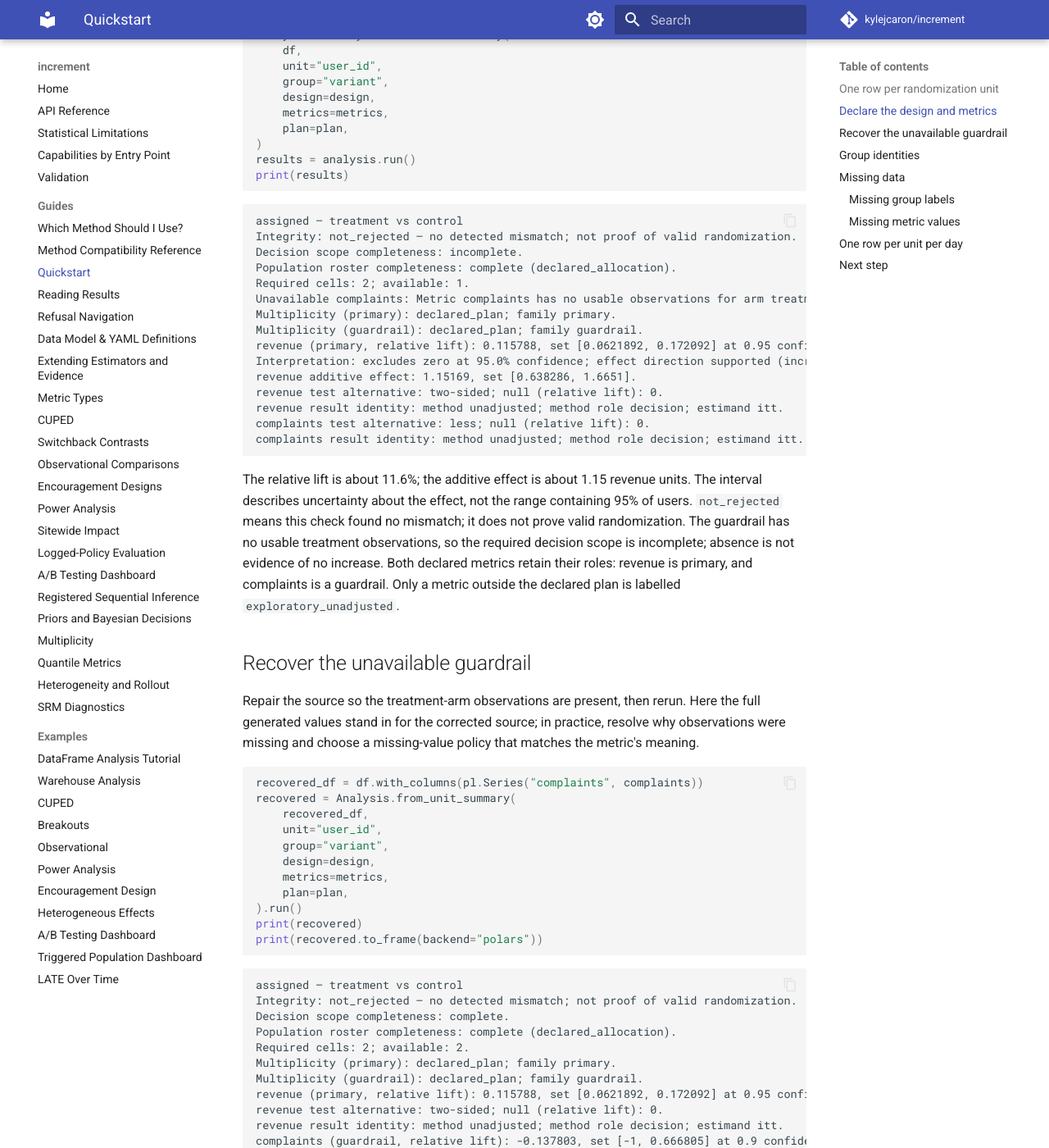
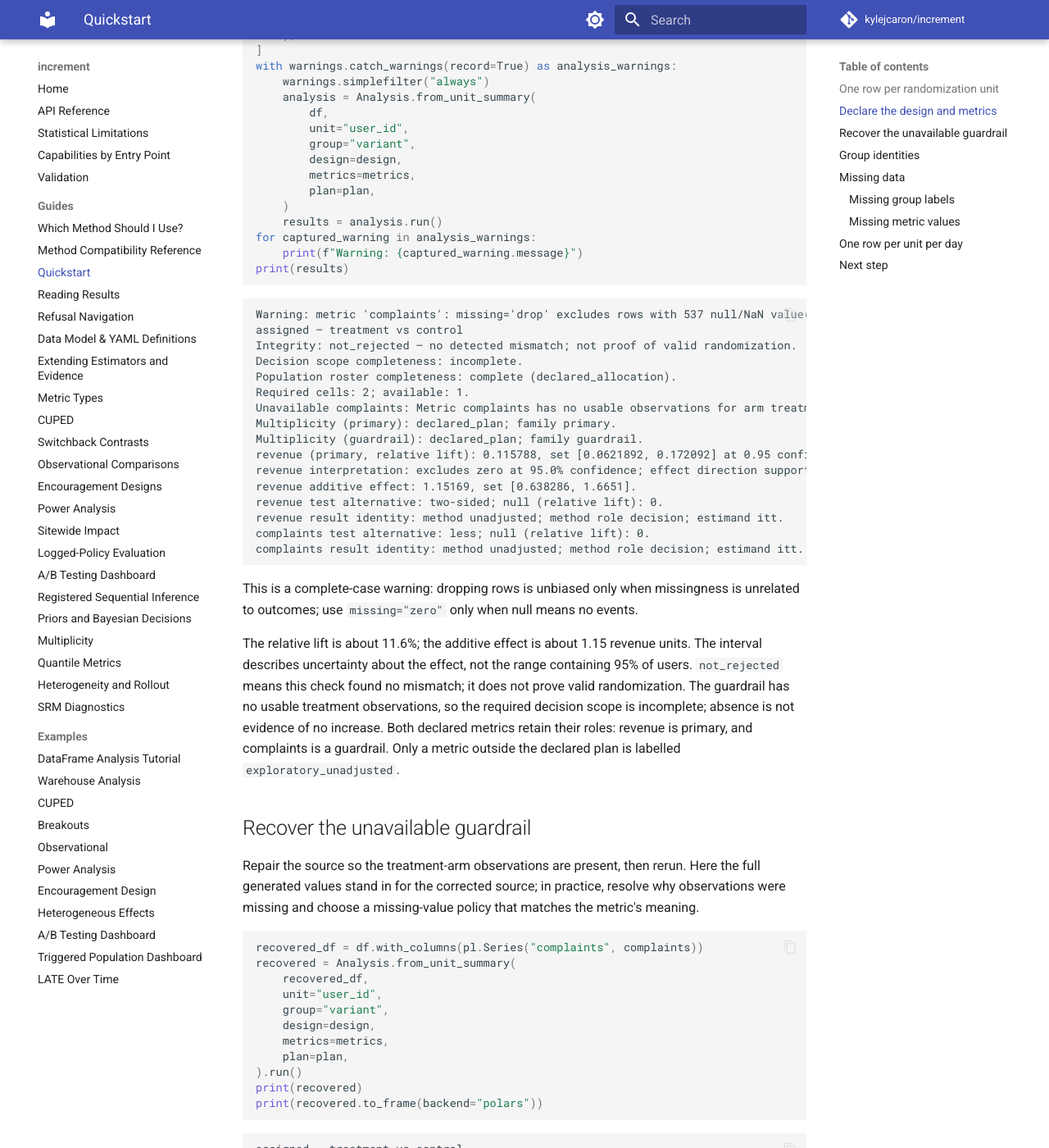
Before and after one commit to kylejcaron/increment, an MkDocs documentation site: the page built from docs/guides/quickstart.md, in a window 1280 px wide and 1400 px high, scrolled down 1581 px. Shown: the whole window at 82% size. Built offline with MkDocs 1.6.1 and Material for MkDocs 9.7.7, drawn with Linux system fonts in a browser that asks for light colours; comment, search, counter and statistics services are not loaded; some of the changed text lies outside the part shown.

````diff
--- a/docs/guides/quickstart.md
+++ b/docs/guides/quickstart.md
@@ -57,6 +57,8 @@ because the generator used independent Bernoulli assignments. Do not declare
 this law for blocked or otherwise constrained assignment.
 
 ```python
+import warnings
+
 from increment import Analysis, AnalysisPlan, MetricSpec, Randomized
 
 design = Randomized(
@@ -74,19 +76,24 @@ metrics = [
         preferred_direction="decrease",
     ),
 ]
-analysis = Analysis.from_unit_summary(
-    df,
-    unit="user_id",
-    group="variant",
-    design=design,
-    metrics=metrics,
-    plan=plan,
-)
-results = analysis.run()
+with warnings.catch_warnings(record=True) as analysis_warnings:
+    warnings.simplefilter("always")
+    analysis = Analysis.from_unit_summary(
+        df,
+        unit="user_id",
+        group="variant",
+        design=design,
+        metrics=metrics,
+        plan=plan,
+    )
+    results = analysis.run()
+for captured_warning in analysis_warnings:
+    print(f"Warning: {captured_warning.message}")
 print(results)
 ```
 
 ```text
+Warning: metric 'complaints': missing='drop' excludes rows with 537 null/NaN value(s) from this metric's moments (complete-case). This is unbiased only when missingness is unrelated to the values; if null means "no events", missing='zero' keeps every unit.
 assigned — treatment vs control
 Integrity: not_rejected — no detected mismatch; not proof of valid randomization.
 Decision scope completeness: incomplete.
@@ -96,13 +103,17 @@ Unavailable complaints: Metric complaints has no usable observations for arm tre
 Multiplicity (primary): declared_plan; family primary.
 Multiplicity (guardrail): declared_plan; family guardrail.
 revenue (primary, relative lift): 0.115788, set [0.0621892, 0.172092] at 0.95 confidence.
-Interpretation: excludes zero at 95.0% confidence; effect direction supported (increase).
+revenue interpretation: excludes zero at 95.0% confidence; effect direction supported (increase).
 revenue additive effect: 1.15169, set [0.638286, 1.6651].
 revenue test alternative: two-sided; null (relative lift): 0.
 revenue result identity: method unadjusted; method role decision; estimand itt.
 complaints test alternative: less; null (relative lift): 0.
 complaints result identity: method unadjusted; method role decision; estimand itt.
 ```
+
+This is a complete-case warning: dropping rows is unbiased only when
+missingness is unrelated to outcomes; use `missing="zero"` only when null
+means no events.
 
 The relative lift is about 11.6%; the additive effect is about 1.15 revenue
 units. The interval describes uncertainty about the effect, not the range
````
Also changed, not shown: other parts of docs/guides/quickstart.md (+1 -1 lines), README.md (+19 -53 lines), docs/guides/multiplicity.md (+4 -4 lines), docs/guides/reading-results.md (+6 -10 lines), docs/guides/sequential-inference.md (+1 -1 lines).
